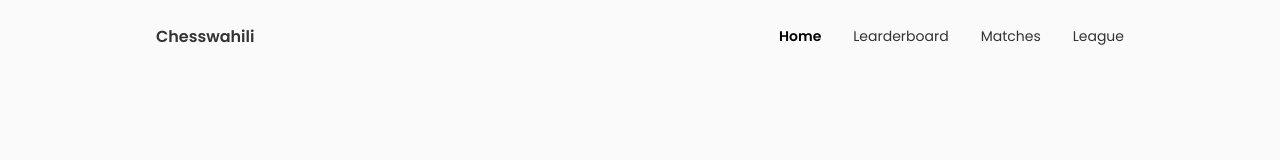
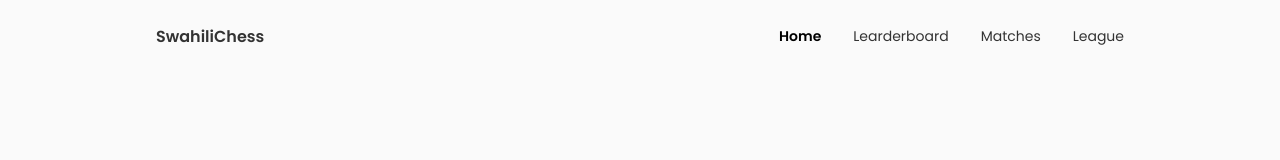
Before and after one commit to swahili-chess/swahilichess, a React (Create React App) app: page / in a window 1280 px wide. Shown: the top 160 px of the page. Built offline with nearby package versions, Linux system fonts and the light colour scheme; no server answers.

Commit message:
update header

```diff
--- a/src/components/header/Header.jsx
+++ b/src/components/header/Header.jsx
@@ -21,7 +21,7 @@ const Header = () => {
         <header className="header">
             <nav className="nav container">
                 <a href="index.html" className="nav__logo">
-                    <a href="#home" className="nav__logo"><h4>Chesswahili</h4></a>
+                    <a href="#home" className="nav__logo"><h4>SwahiliChess</h4></a>
                 </a>
 
                 <div className={Toggle ? "nav__menu show-menu" : "nav__menu"}>
--- a/src/components/header/home/Social.jsx
+++ b/src/components/header/home/Social.jsx
@@ -10,11 +10,11 @@ const Social = () => {
                 <img src={whatsapp} alt="" />
             </a>
 
-            <a href="https://github.com/orgs/ChessSwahili" className="home__social-icon" target="_blank"  rel="noreferrer">
+            <a href="https://github.com/orgs/swahili-chess" className="home__social-icon" target="_blank"  rel="noreferrer">
                 <img src={github} alt="" />
             </a>
 
-            <a href="https://chesswahili.com" className="home__social-icon" target="_blank"  rel="noreferrer">
+            <a href="https://swahilichess.com" className="home__social-icon" target="_blank"  rel="noreferrer">
                 <img src={link} alt="" />
             </a>
         </div>
```
